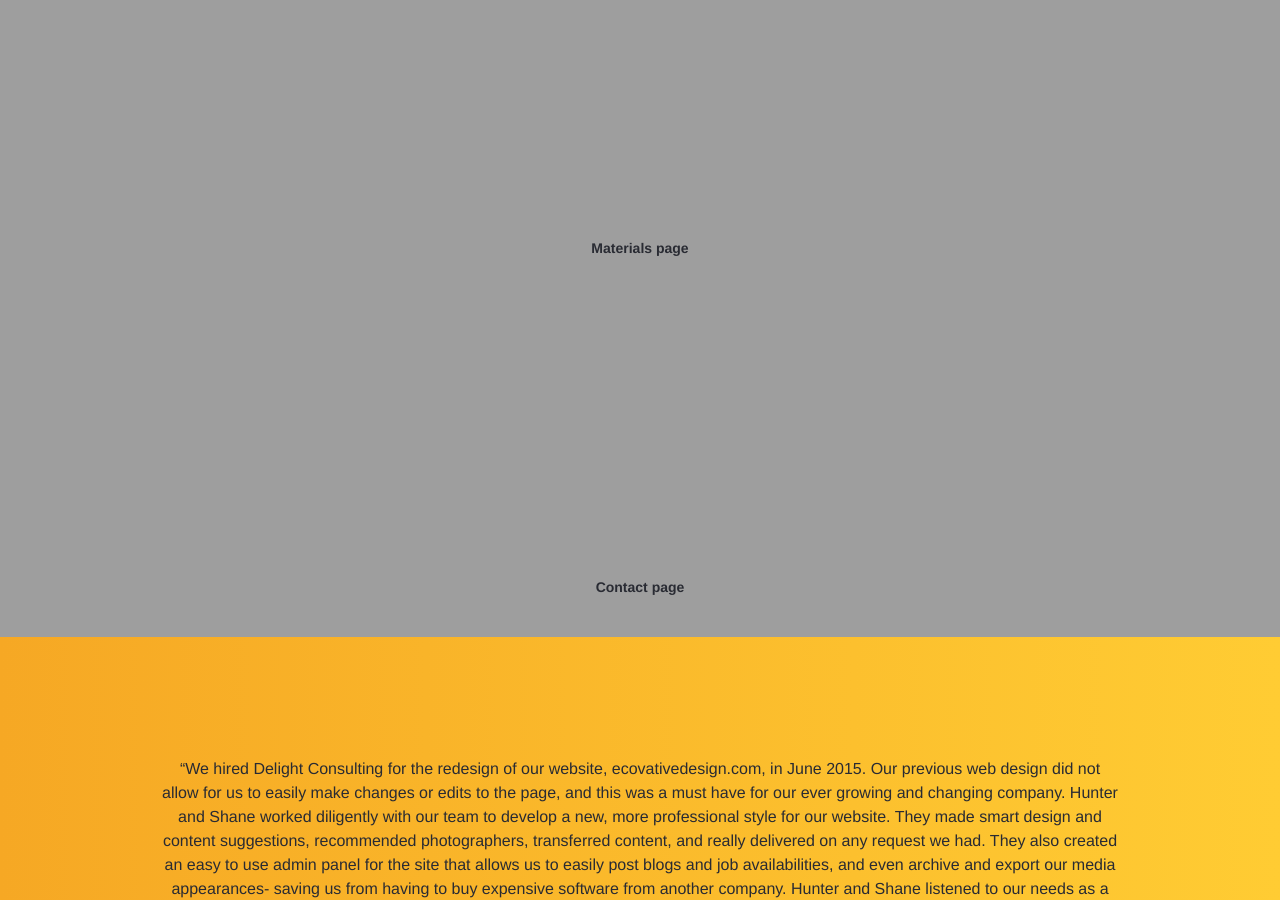
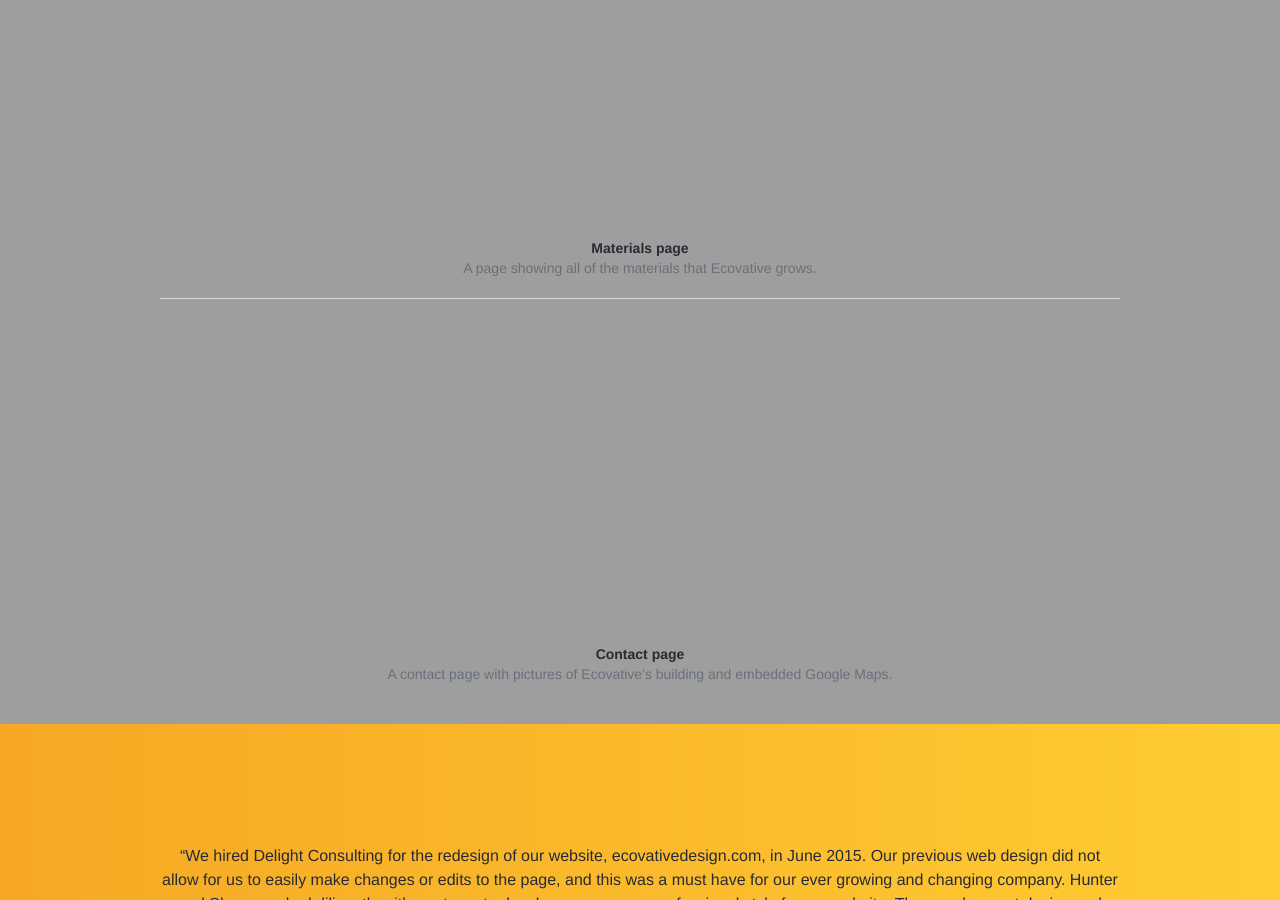
Before and after one commit to shanetheboland/new-website, a Jekyll site: the page built from _posts/projects/2015-10-03-ecovative-website.html, in a window 1280 px wide and 900 px high, scrolled down 1892 px. Built offline with Jekyll 4.4.1, drawn with Linux system fonts in a browser that asks for light colours; nearby versions of some CDN libraries.

Commit message:
CASE-STUDY: Updated ecovative case study images

```diff
--- a/_posts/projects/2015-10-03-ecovative-website.html
+++ b/_posts/projects/2015-10-03-ecovative-website.html
@@ -97,14 +97,16 @@
     </div>
 </section>
 
-<section class="section is-textured">
+<section class="section is-textured is-grey-lighter">
     <div class="container">
         <div class="content">
-            <img src="{{ "/images/ecovative-case-study-materials.jpg" | prepend: site.github.url }}">
-            <p class="is-text-centered is-strong">Materials page</p>
+            <img src="{{ "/images/ecovative-case-study-materials.png" | prepend: site.github.url }}">
+            <p class="is-text-centered"><strong>Materials page</strong> <br> A page showing all of the materials that Ecovative grows.</p>
 
-            <img src="{{ "/images/ecovative-case-study-contact.jpg" | prepend: site.github.url }}">
-            <p class="is-text-centered is-strong">Contact page</p>
+            <hr><br>
+
+            <img src="{{ "/images/ecovative-case-study-contact.png" | prepend: site.github.url }}">
+            <p class="is-text-centered"><strong>Contact page</strong> <br> A contact page with pictures of Ecovative’s building and embedded Google Maps.</p>
         </div>
     </div>
 </section>
```
